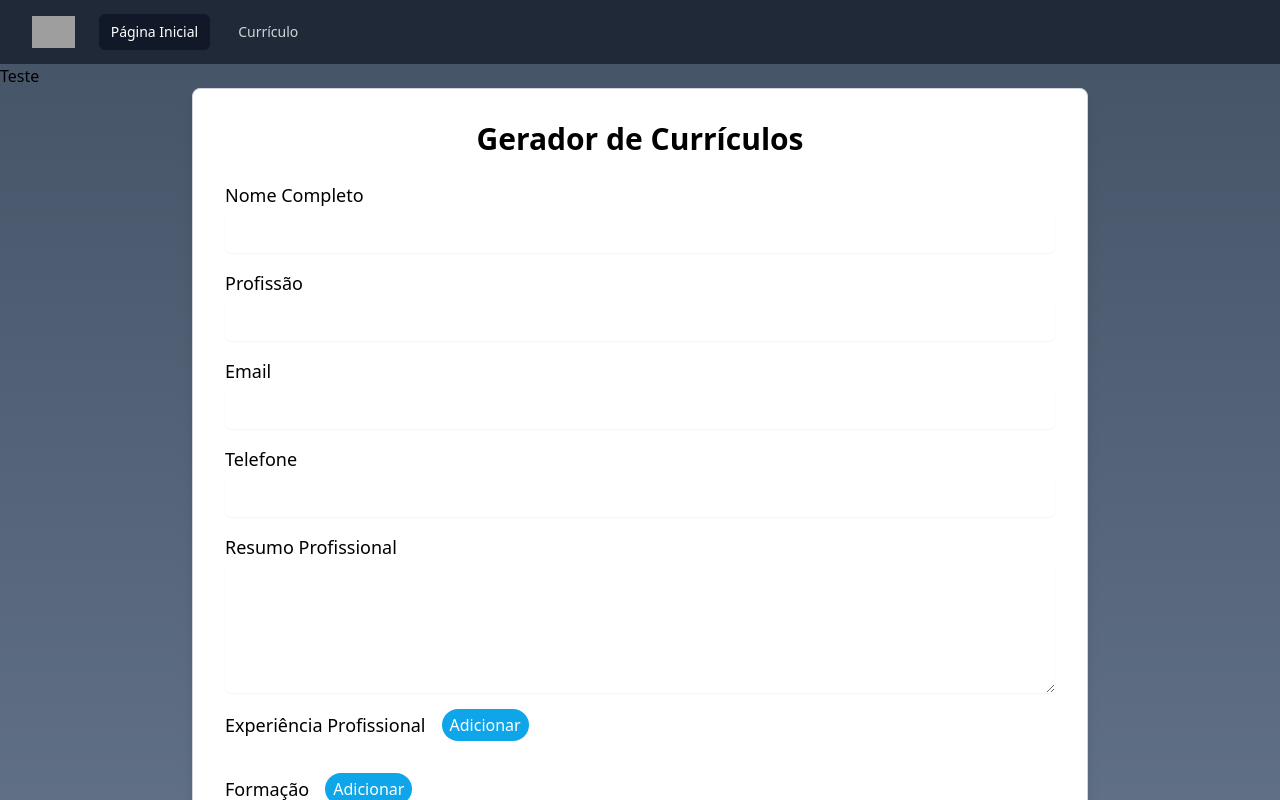
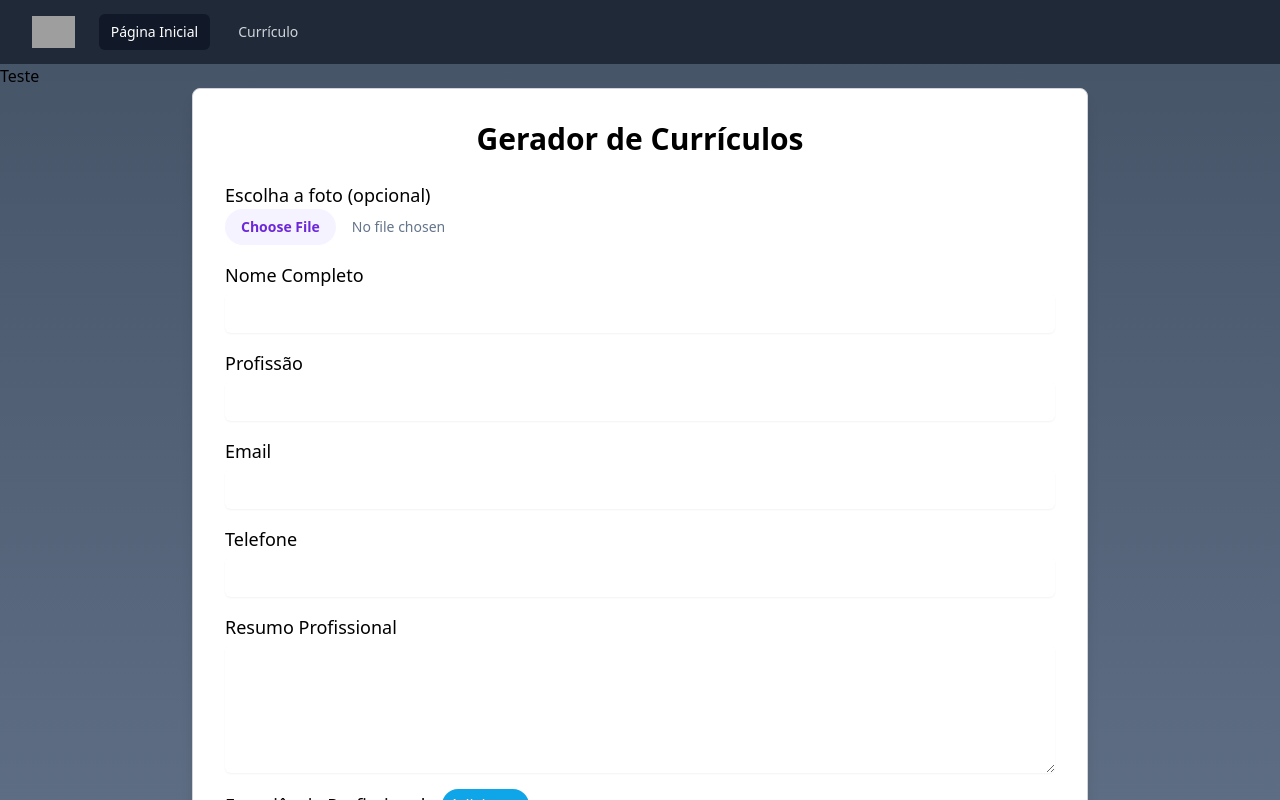
Before and after one commit to joaoklvf/cv-builder, a Next.js app: page / in a window 1280 px wide. Shown: the top 800 px of the page. Built offline with nearby package versions, Linux system fonts and the light colour scheme; grey boxes are pictures that could not be loaded.

Commit message:
feat: picture and print

```diff
--- a/package.json
+++ b/package.json
@@ -9,6 +9,7 @@
     "lint": "next lint"
   },
   "dependencies": {
+    "@heroicons/react": "^2.1.5",
     "cv-builder": "file:",
     "next": "^15.0.2",
     "react": "^18",
--- a/src/app/globals.css
+++ b/src/app/globals.css
@@ -1,3 +1,9 @@
 @tailwind base;
 @tailwind components;
 @tailwind utilities;
+
+@media print {
+  .unprintable, .nextjs-toast {
+    visibility: hidden;
+  }
+}
--- a/src/app/interfaces/resume.ts
+++ b/src/app/interfaces/resume.ts
@@ -6,7 +6,8 @@ export interface Resume {
   experience: Experience[],
   education: Experience[],
   skills: string,
-  occupation: string
+  occupation: string,
+  picture: string | null
 }
 
 export interface Experience {
--- a/src/app/lib/fake-resume.json
+++ b/src/app/lib/fake-resume.json
@@ -1,7 +1,7 @@
 {
   "name": "João Silva",
   "email": "joao.silva@email.com",
-  "phone": "123-456-7890",
+  "phone": "(19) 99432-1059",
   "summary": "Profissional com ampla esperiência em desenvolvimento de softwares e lideransa de equipes tecnicas.",
   "experience": [
     {
--- a/src/app/providers/resume-provider.tsx
+++ b/src/app/providers/resume-provider.tsx
@@ -23,7 +23,8 @@ export default function ResumeProvider({
     occupation: '',
     phone: '',
     skills: '',
-    summary: ''
+    summary: '',
+    picture: null
   });
 
   return (
--- a/src/app/ui/home.tsx
+++ b/src/app/ui/home.tsx
@@ -1,6 +1,6 @@
 "use client";
 
-import { KeyboardEvent, useState } from 'react';
+import { ChangeEvent, FormEvent, KeyboardEvent, useState } from 'react';
 import { useResumeContext } from '../providers/resume-provider';
 import { getPhoneMask } from '../utils/masks';
 import EducationComponent from './experiences/education';
@@ -22,7 +22,8 @@ export default function HomeComponent() {
 
   const { resume, setResume } = useResumeContext();
 
-  const onSubmitForm = () => {
+  const onSubmitForm = (e: FormEvent<HTMLFormElement>) => {
+    e.preventDefault();
     setFormModalOpen(true);
   };
 
@@ -37,12 +38,39 @@ export default function HomeComponent() {
     setResume(newResume);
   };
 
+  function handleImageChange(event: ChangeEvent<HTMLInputElement>) {
+    const file = event.target?.files?.[0];
+    if (file) {
+      const url = URL.createObjectURL(file);
+      setResume({ ...resume, picture: url }); // Armazena a URL temporária da imagem no contexto
+    }
+  }
+
   return (
     <div className="min-h-screen pb-8 bg-gradient-to-b from-slate-600 to-slate-500">
       <button type="button" onClick={fakeResume}>Teste</button>
       <div className="max-w-4xl mx-auto bg-white shadow-lg rounded-lg p-8 border border-gray-300">
         <h1 className="text-black text-3xl font-bold text-center mb-6">Gerador de Currículos</h1>
         <form onSubmit={onSubmitForm}>
+          <div className="mb-4">
+            <label htmlFor="name" className="block text-lg font-medium text-black">
+              Escolha a foto (opcional)
+            </label>
+            <label className="block">
+              <span className="sr-only">Escolha a foto (opcional)</span>
+              <input
+                accept="image/*"
+                type="file"
+                className="block w-full text-sm text-slate-500
+                file:mr-4 file:py-2 file:px-4
+                file:rounded-full file:border-0
+                file:text-sm file:font-semibold
+                file:bg-violet-50 file:text-violet-700
+                hover:file:bg-violet-100"
+                onChange={handleImageChange}
+              />
+            </label>
+          </div>
           <div className="mb-4">
             <label htmlFor="name" className="block text-lg font-medium text-black">
               Nome Completo
@@ -183,9 +211,8 @@ export default function HomeComponent() {
             </section>
           </div>
           <button
-            type="button"
+            type="submit"
             className="w-full bg-indigo-600 text-white py-2 px-4 rounded-md hover:bg-indigo-700 transform hover:scale-105 transition-all duration-200 ease-in-out"
-            onClick={onSubmitForm}
           >
             Gerar Currículo
           </button>
--- a/src/app/ui/navbar/navbar.tsx
+++ b/src/app/ui/navbar/navbar.tsx
@@ -32,7 +32,7 @@ export const NavBar = () => {
   );
 
   return (
-    <nav className="bg-gray-800">
+    <nav className="bg-gray-800 unprintable">
       <div className="mx-auto max-w-7xl px-2 sm:px-6 lg:px-8">
         <div className="relative flex h-16 items-center justify-between">
           <div className="absolute inset-y-0 left-0 flex items-center sm:hidden">
--- a/src/app/ui/resume/resume.tsx
+++ b/src/app/ui/resume/resume.tsx
@@ -1,14 +1,32 @@
 "use client";
 
+import {
+  ArrowLeftCircleIcon,
+  PrinterIcon
+} from '@heroicons/react/24/outline';
 import { useResumeContext } from '@/app/providers/resume-provider';
+import { redirect } from 'next/navigation';
+import { Container } from './styles';
 
 export default function ResumeComponent() {
   const { resume } = useResumeContext();
 
   return (
+    <Container>
       <div className="max-w-3xl mx-auto p-8">
-      {/* Nome e Contato */}
-      <header className="text-center mb-8">
+        <div className='flex justify-between unprintable'>
+          <button type="button" className='w-8' onClick={() => redirect('/')}>{<ArrowLeftCircleIcon />}</button>
+          <button type="button" className='w-8' onClick={() => window.print()}>{<PrinterIcon />}</button>
+        </div>
+
+        {/* Conteúdo imprimível */}
+        <div className="printable-area">
+          <header className="text-center mb-12">
+            {resume.picture && (
+              <div className="text-center mb-4">
+                <img src={resume.picture} alt="Imagem do usuário" className="absolute mx-auto rounded-full w-32 h-32 object-cover" />
+              </div>
+            )}
             <h1 className="text-4xl font-bold">{resume.name?.toUpperCase()}</h1>
             <p className="text-xl">{resume.occupation}</p>
             <div className="flex justify-center items-center mt-4">
@@ -21,15 +39,11 @@ export default function ResumeComponent() {
             </div>
           </header>
 
-      {/* Objetivos */}
           <section className="mb-8">
             <h2 className="text-2xl font-bold mb-2">OBJETIVOS</h2>
-        <p>
-          {resume.summary}
-        </p>
+            <p>{resume.summary}</p>
           </section>
 
-      {/* Formação */}
           <section className="mb-8">
             <h2 className="text-2xl font-bold mb-2">FORMAÇÃO</h2>
             <ul>
@@ -42,7 +56,6 @@ export default function ResumeComponent() {
             </ul>
           </section>
 
-      {/* Experiências */}
           <section className="mb-8">
             <h2 className="text-2xl font-bold mb-2">EXPERIÊNCIAS</h2>
             <ul>
@@ -56,5 +69,7 @@ export default function ResumeComponent() {
             </ul>
           </section>
         </div>
+      </div>
+    </Container>
   );
-};
+}
--- /dev/null
+++ b/src/app/ui/resume/styles.ts
@@ -0,0 +1,19 @@
+import styled from "styled-components";
+
+export const Container = styled.div`
+  @media print {
+    /* Oculta tudo exceto a área do currículo durante a impressão */
+    body * {
+      visibility: hidden;
+    }
+    .printable-area, .printable-area * {
+      visibility: visible;
+    }
+    .printable-area {
+      position: absolute;
+      left: 0;
+      top: 0;
+      width: 100%;
+    }
+  }
+`;
```
Also changed, not shown: 1 other file (tests, documents, lock files or other folders). Lines whose indentation alone changed are shown as unchanged.
